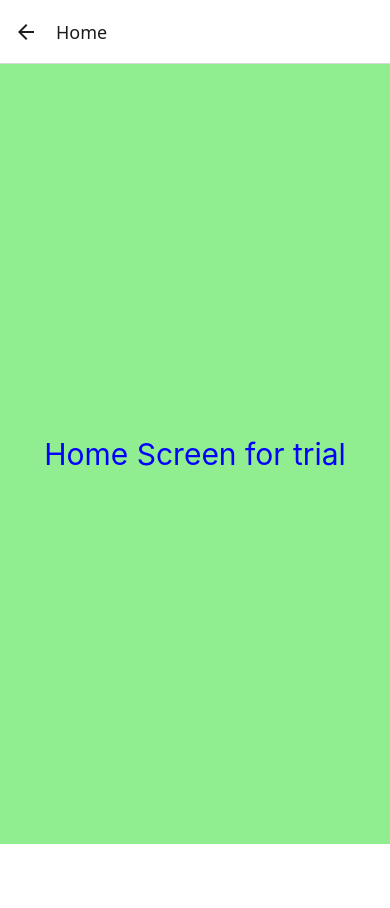
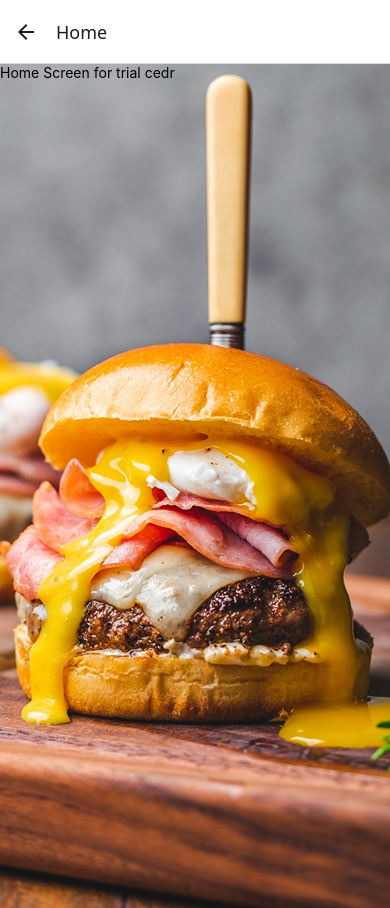
Before and after one commit to Cedric-Raichand/Seledah, a React Native app: screen /Home in a window 390 px wide. Before the commit the page ends 844 px from the top, so only its background shows below. Built offline with nearby package versions, Linux system fonts and the light colour scheme.

Commit message:
added background image

```diff
--- a/screens/Home.js
+++ b/screens/Home.js
@@ -1,24 +1,13 @@
-import { View, Text, StyleSheet } from "react-native";
+import { View, Text, StyleSheet, ImageBackground } from "react-native";
 
 export default function Home() {
   return (
-    <View style={book.outer}>
-      <Text style = {book.inner}>Home Screen for trial</Text>
+    <ImageBackground source = {require("../assets/unsplash_-GFCYhoRe48.png")} style={{flex:1}}>
+
+
+    <View>
+      <Text>Home Screen for trial cedr </Text>
     </View>
+    </ImageBackground>
   );
 }
-
-const book = StyleSheet.create({
-    outer:{
-        flex:1,
-        alignItems:"center",
-        justifyContent:"center",
-        backgroundColor:"lightgreen"
-    },
-    inner:{
-        fontSize:30,
-        color:"blue"
-
-    }
-
-})
```
Also changed, not shown: assets/unsplash_-GFCYhoRe48.png (added).
